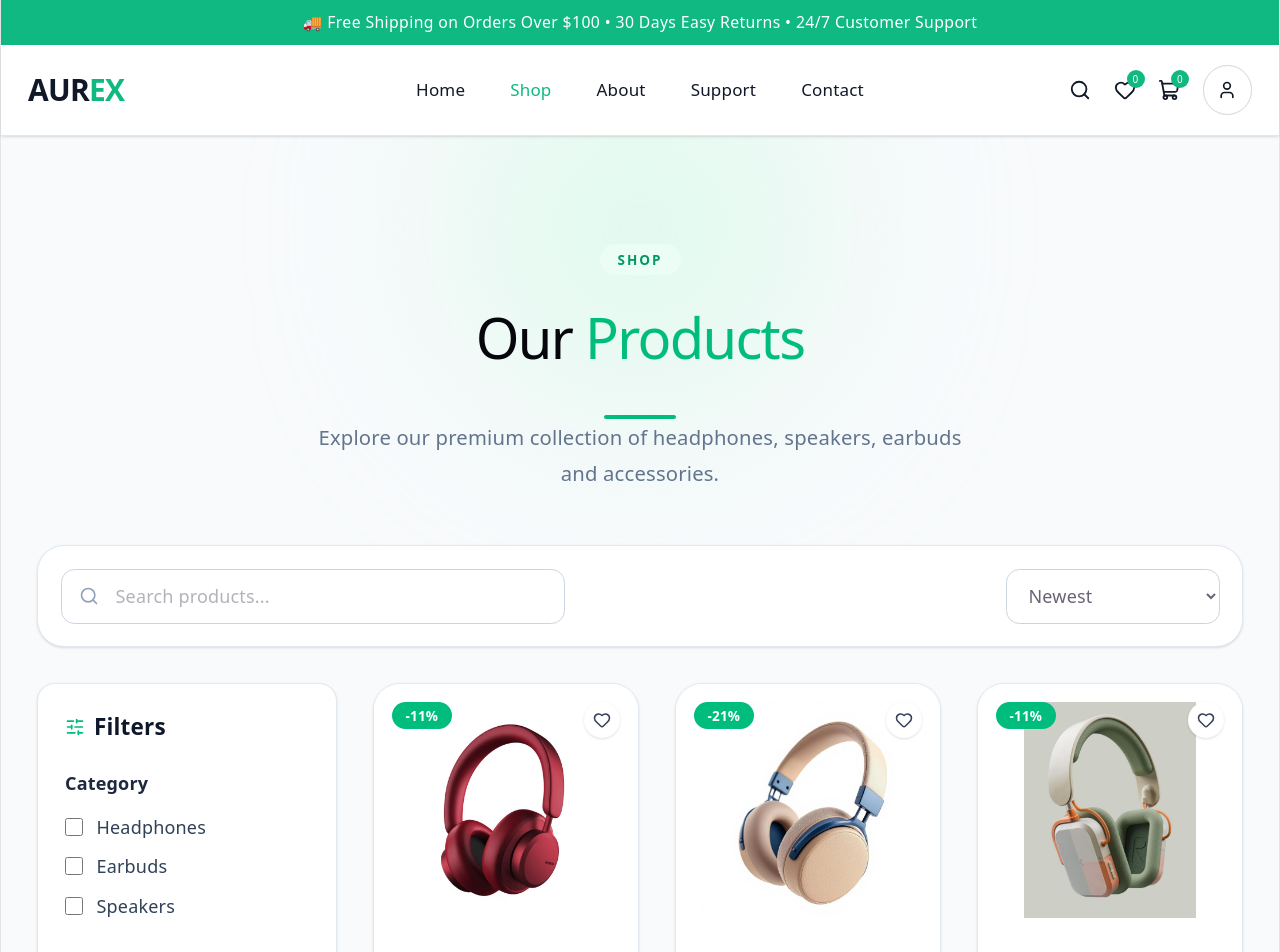
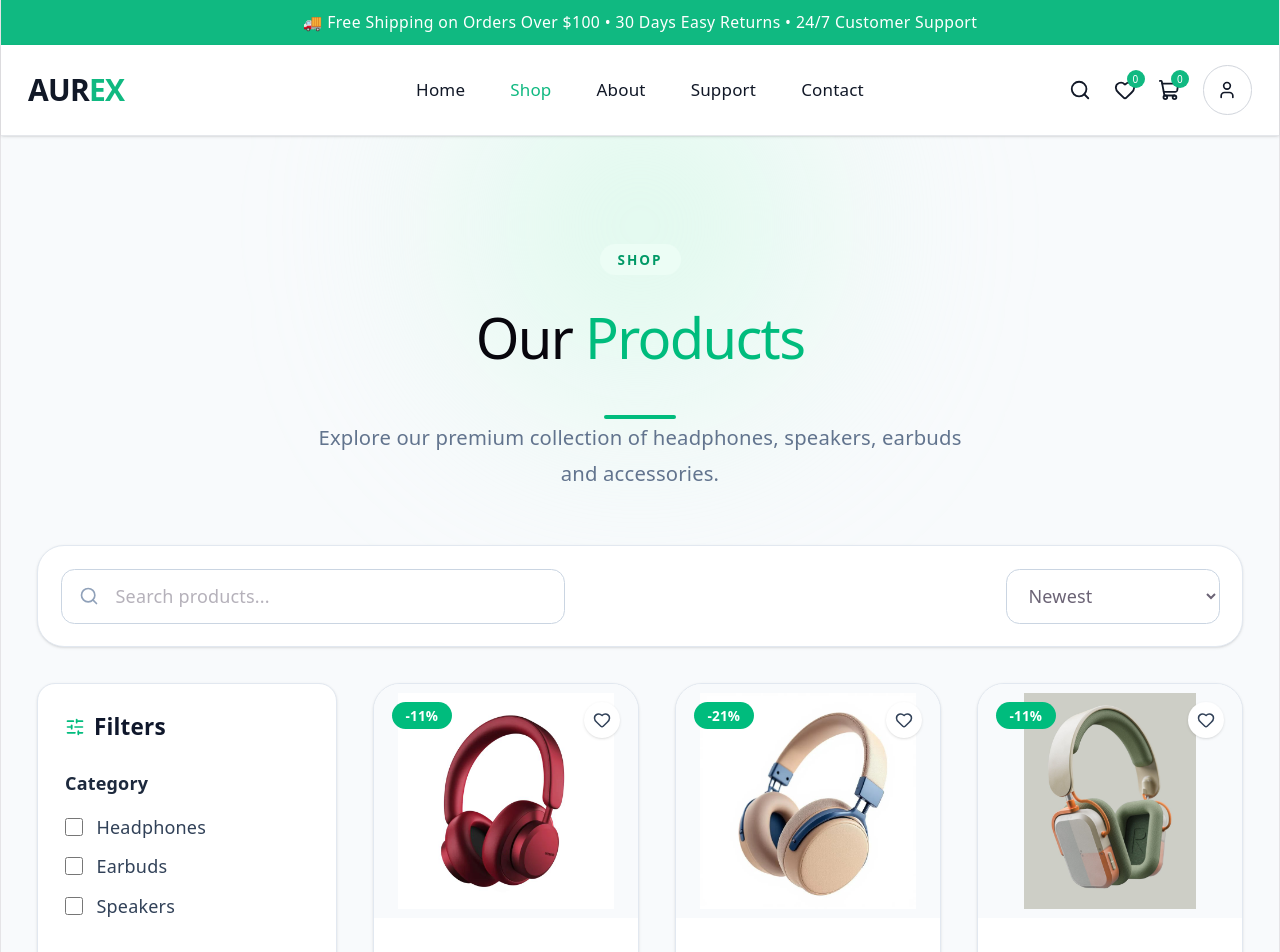
Before and after one commit to dua-muhammad-ibraheem/website-earphones, a React (Vite) app: page /products in a window 1280 px wide. Shown: the top 952 px of the page. Built offline with nearby package versions, Linux system fonts and the light colour scheme.

Commit message:
Complete wishlist functionality

```diff
--- a/src/components/products/ProductCard.jsx
+++ b/src/components/products/ProductCard.jsx
@@ -3,18 +3,19 @@ import { Heart, ShoppingCart, Star, Check } from "lucide-react";
 import { motion } from "framer-motion";
 import { Link } from "react-router-dom";
 
+import WishlistContext from "../../context/WishlistContext";
 import CartContext from "../../context/CartContext";
-import WishlistContext from "../../context/WishlistContext";
 
 const EASE = [0.16, 1, 0.3, 1];
 
 const ProductCard = ({ product }) => {
   const [justAdded, setJustAdded] = useState(false);
 
-  const { cartItems, setCartItems } = useContext(CartContext);
-
   const { wishlistItems, setWishlistItems } =
     useContext(WishlistContext);
+
+  const { cartItems, setCartItems } =
+    useContext(CartContext);
 
   const isWishlisted = wishlistItems.some(
     (item) => item.id === product.id
@@ -23,17 +24,19 @@ const ProductCard = ({ product }) => {
   const discount =
     product.oldPrice && product.oldPrice > product.price
       ? Math.round(
-          ((product.oldPrice - product.price) / product.oldPrice) * 100
+          ((product.oldPrice - product.price) /
+            product.oldPrice) *
+            100
         )
       : null;
 
   const handleWishlist = () => {
     if (isWishlisted) {
-      const updatedWishlist = wishlistItems.filter(
-        (item) => item.id !== product.id
+      setWishlistItems(
+        wishlistItems.filter(
+          (item) => item.id !== product.id
+        )
       );
-
-      setWishlistItems(updatedWishlist);
     } else {
       setWishlistItems([
         ...wishlistItems,
@@ -48,13 +51,16 @@ const ProductCard = ({ product }) => {
     );
 
     if (existingItem) {
-      const updatedCart = cartItems.map((item) =>
-        item.id === product.id
-          ? { ...item, quantity: item.quantity + 1 }
-          : item
+      setCartItems(
+        cartItems.map((item) =>
+          item.id === product.id
+            ? {
+                ...item,
+                quantity: item.quantity + 1,
+              }
+            : item
+        )
       );
-
-      setCartItems(updatedCart);
     } else {
       setCartItems([
         ...cartItems,
@@ -75,12 +81,14 @@ const ProductCard = ({ product }) => {
   return (
     <motion.div
       whileHover={{ y: -8 }}
-      transition={{ duration: 0.3, ease: EASE }}
+      transition={{
+        duration: 0.3,
+        ease: EASE,
+      }}
       className="group overflow-hidden rounded-3xl border border-slate-200 bg-white shadow-sm transition-shadow duration-300 hover:border-emerald-200 hover:shadow-xl"
     >
       {/* Image */}
-      <div className="relative flex h-56 items-center justify-center overflow-hidden bg-white">
-        {/* Discount Badge */}
+      <div className="relative flex h-52 items-center justify-center overflow-hidden bg-slate-50">
         {discount && (
           <span className="absolute left-4 top-4 z-10 rounded-full bg-emerald-500 px-3 py-1 text-xs font-bold text-white">
             -{discount}%
@@ -102,7 +110,7 @@ const ProductCard = ({ product }) => {
           }`}
         >
           <motion.span
-            key={isWishlisted}
+            key={isWishlisted ? "filled" : "empty"}
             initial={{ scale: 0.6 }}
             animate={{ scale: 1 }}
             transition={{
@@ -201,7 +209,11 @@ const ProductCard = ({ product }) => {
             aria-label="Add to cart"
           >
             <motion.span
-              key={justAdded ? "check" : "cart"}
+              key={
+                justAdded
+                  ? "check"
+                  : "cart"
+              }
               initial={{
                 opacity: 0,
                 scale: 0.6,
```
